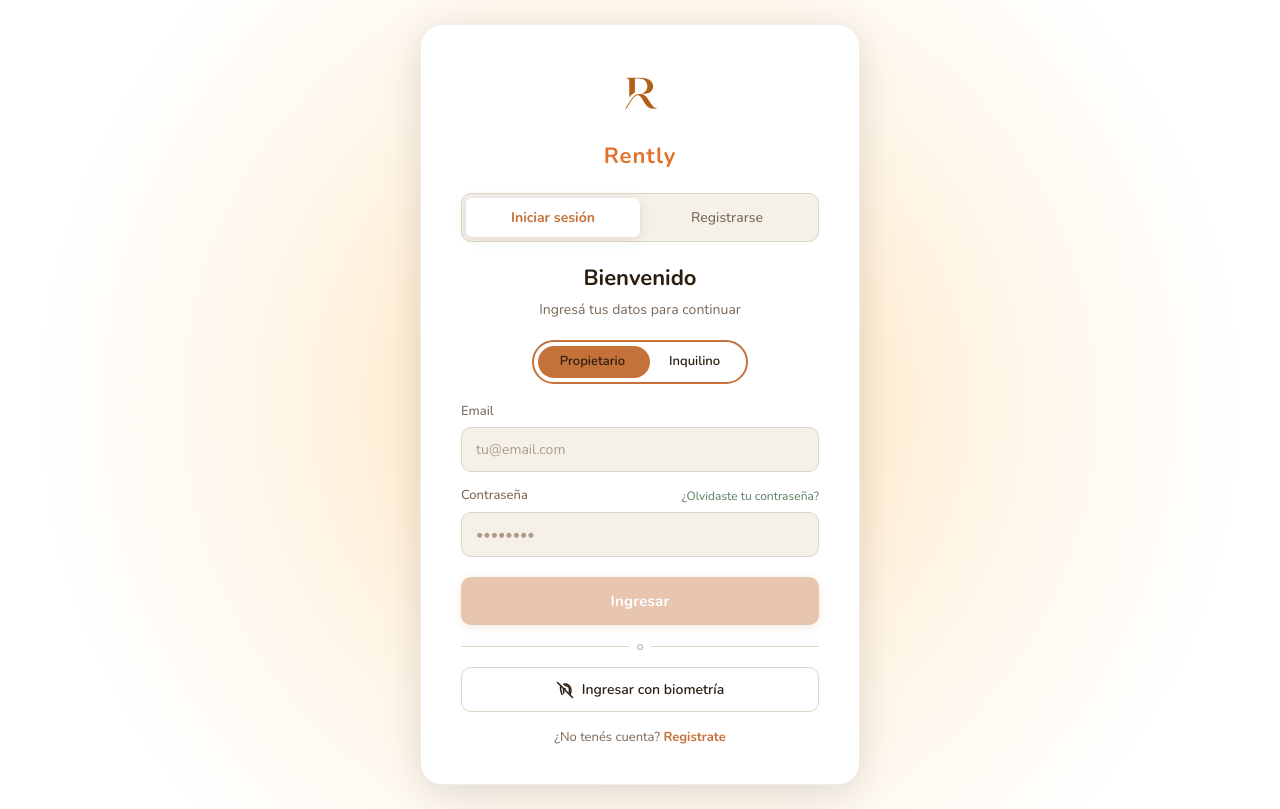
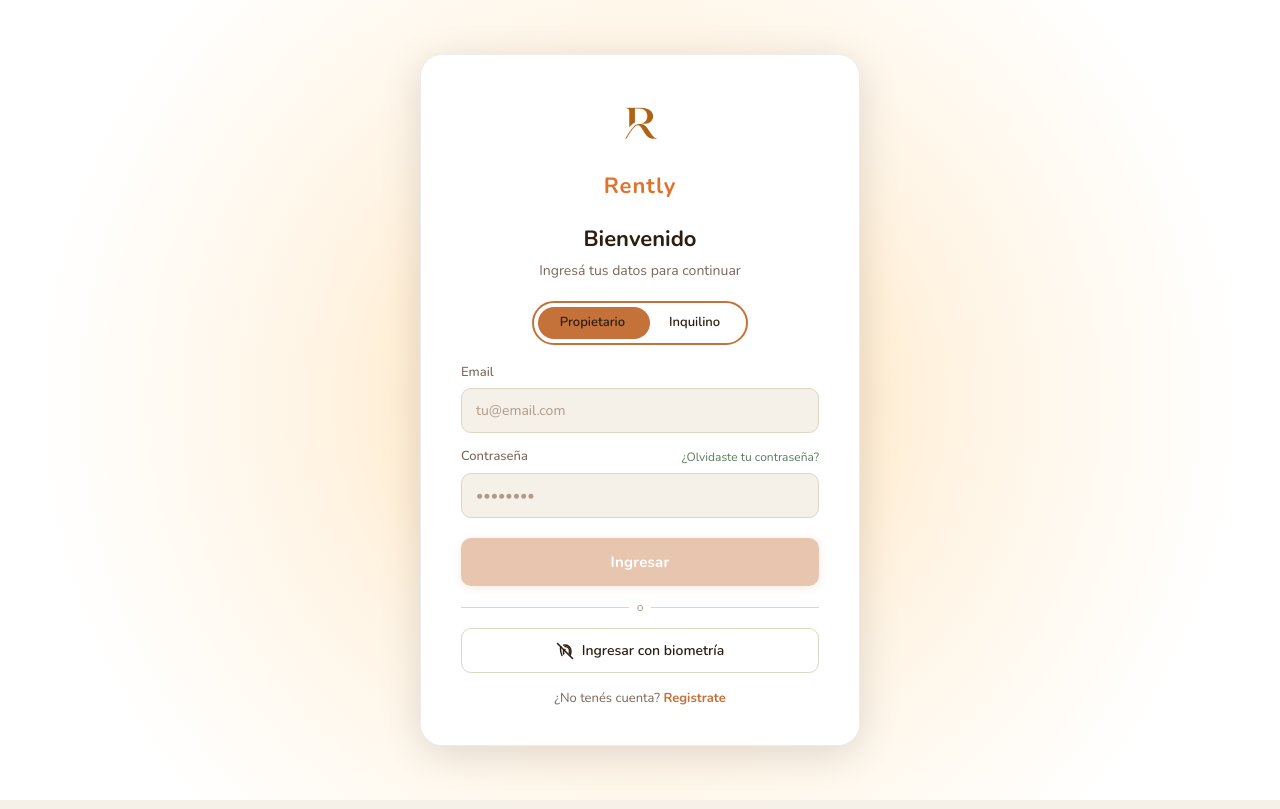
Before and after one commit to cgoldbaum/Rently, a Next.js app in the folder frontend/: page /login in a window 1280 px wide. Built offline with nearby package versions, Linux system fonts and the light colour scheme; no server answers.

Commit message:
refactor: remove unused authentication tab buttons from login page

```diff
--- a/frontend/src/app/(auth)/login/page.tsx
+++ b/frontend/src/app/(auth)/login/page.tsx
@@ -165,16 +165,7 @@ export default function LoginPage() {
           <span style={{ color: '#e2712b', fontSize: 22, fontWeight: 700, letterSpacing: 1, marginTop: 8 }}>Rently</span>
         </div>
 
-        {tab !== 'forgot' && (
-          <div className="auth-tabs">
-            <button className={`auth-tab${tab === 'login' ? ' active' : ''}`} onClick={() => switchTab('login')}>
-              Iniciar sesión
-            </button>
-            <button className={`auth-tab${tab === 'register' ? ' active' : ''}`} onClick={() => switchTab('register')}>
-              Registrarse
-            </button>
-          </div>
-        )}
+
 
         <div className="auth-title">
           {tab === 'login' ? 'Bienvenido' : tab === 'register' ? 'Crear cuenta' : 'Recuperar contraseña'}
```
Also changed, not shown: 1 other file (tests, documents, lock files or other folders).
